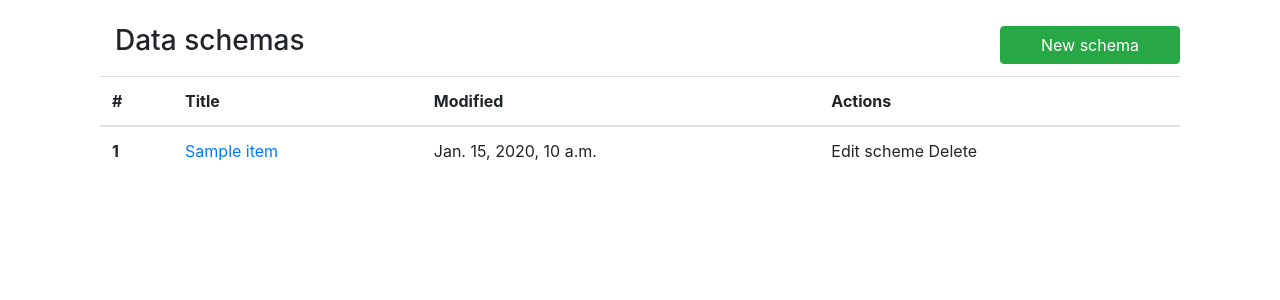
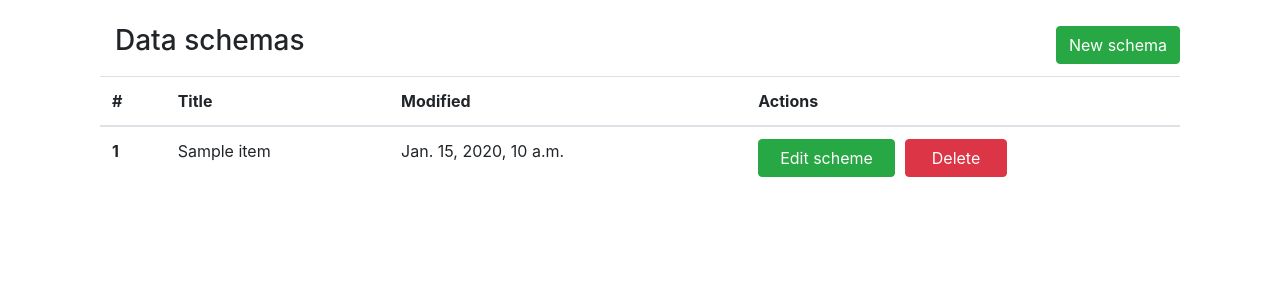
Before and after one commit to sergiishevchenko/csv-generator, a Django app: template generator/templates/schemas.html in a window 1280 px wide. Shown: the part 56-356 px from the top of the page. Run offline with Django 3.2, Linux system fonts and the light colour scheme; the template is opened without the code that fills it: most values are stand-ins (such as "Sample title", 1, 10 or a date in 2020); some libraries are stand-ins or nearby versions.

Commit message:
button delete

```diff
--- a/generator/templates/schemas.html
+++ b/generator/templates/schemas.html
@@ -4,7 +4,7 @@
 <div class="container">
   <div style="display: flex; justify-content: space-between; align-items: center; margin-bottom: 10px;">
     <h3 class="col-md-4">Data schemas</h3>
-    <button type="button" class="btn btn-success col-md-2"><a href="{% url 'new_schema' %}" style="text-decoration: none; color: white">New schema</a></button>
+    <button type="button" class="btn btn-success col-md-1.5"><a href="{% url 'new_schema' %}" style="text-decoration: none; color: white">New schema</a></button>
   </div>
   <table class="table">
     <thead>
@@ -19,9 +19,9 @@
       {% for item in data_schemas %}
       <tr>
         <th scope="row">{{ item.id }}</th>
-        <td><a href="{% url 'new_schema' %}">{{ item.name }}</a></td>
+        <td>{{ item.schema_name }}</td>
         <td>{{ item.date }}</td>
-        <td>Edit scheme  Delete</td>
+        <td><button type="button" class="btn btn-success col-md-4" style="margin-right: 10px"><a href="{% url 'edit_schema' %}" style="text-decoration: none; color: white;">Edit scheme</a></button><button type="button" class="btn btn-danger col-md-3"><a href="{% url 'del_schema' item.id %}" style="text-decoration: none; color: white">Delete</a></button></td>
       </tr>
       {% endfor %}
     </tbody>
--- a/generator/urls.py
+++ b/generator/urls.py
@@ -1,6 +1,6 @@
 from django.contrib import admin
 from django.urls import path, include
-from generator.views import home, schemas, new_schema, edit_schema, signup
+from generator.views import home, schemas, new_schema, edit_schema, signup, del_schema
 
 urlpatterns = [
     path('admin/', admin.site.urls),
@@ -9,5 +9,6 @@ urlpatterns = [
     path('accounts/', include('django.contrib.auth.urls')),
     path('schemas/', schemas, name='schemas'),
     path('schemas/new_schema', new_schema, name='new_schema'),
-    path('schemas/edit_schema', edit_schema, name='edit_schema')
+    path('schemas/edit_schema', edit_schema, name='edit_schema'),
+    path('schemas/<id>', del_schema, name='del_schema')
 ]
```
